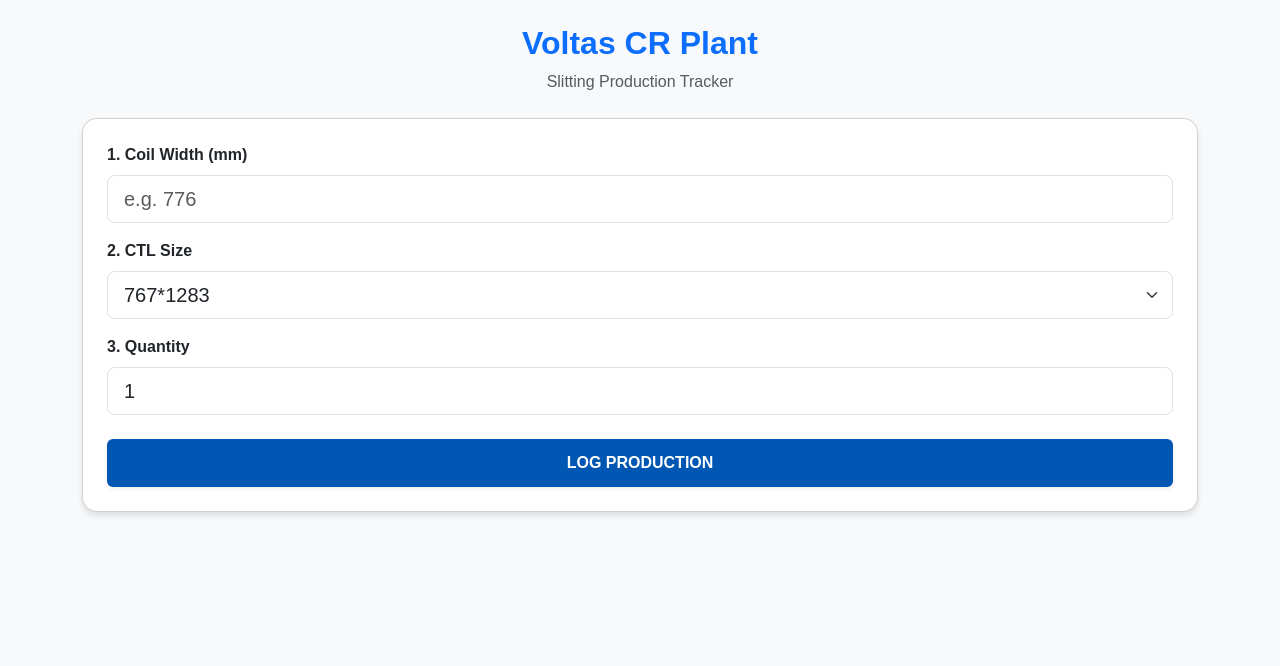
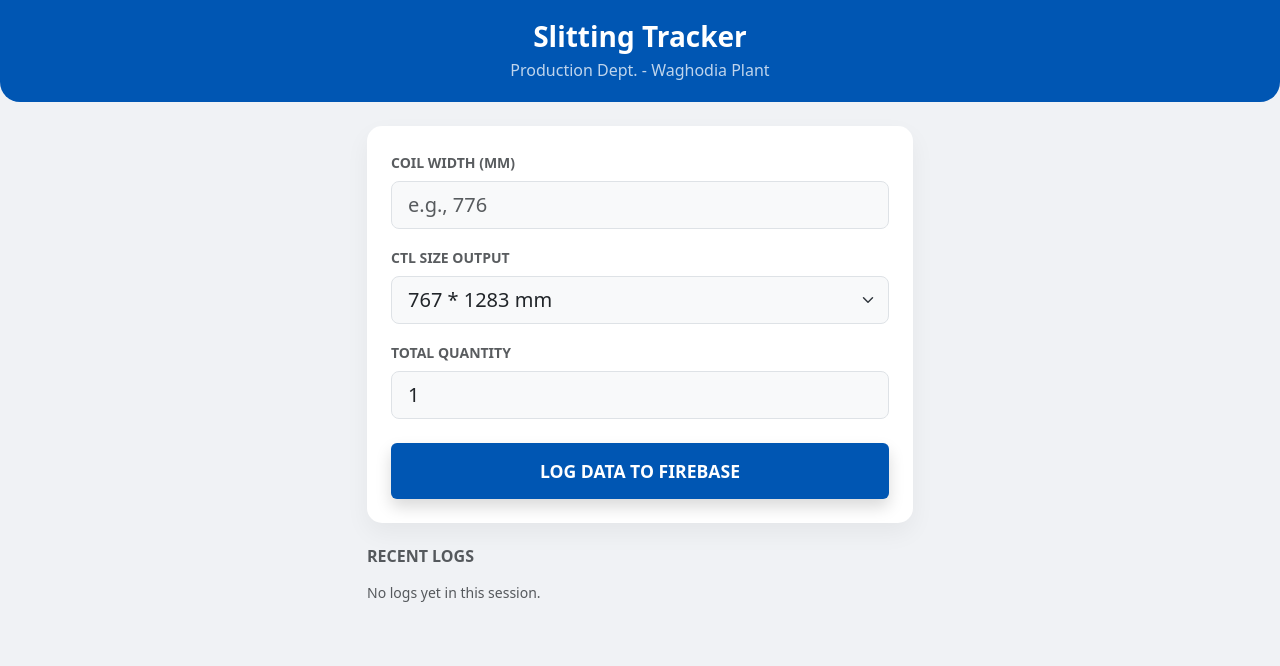
Before and after one commit to jatishhansora890-cmd/CTL, a Flask app: page / in a window 1280 px wide. Shown: the top 666 px of the page. Run offline with Flask 3, Linux system fonts and the light colour scheme.

Commit message:
Update index.html

```diff
--- a/Templates/index.html
+++ b/Templates/index.html
@@ -3,58 +3,114 @@
 <head>
     <meta charset="UTF-8">
     <meta name="viewport" content="width=device-width, initial-scale=1.0">
-    <title>Voltas Production Tracker</title>
+    <title>Production Tracker | Voltas CR</title>
     <link href="https://cdn.jsdelivr.net/npm/bootstrap@5.3.0/dist/css/bootstrap.min.css" rel="stylesheet">
     <style>
-        body { background-color: #f8f9fa; font-family: sans-serif; }
-        .card { border-radius: 15px; box-shadow: 0 4px 6px rgba(0,0,0,0.1); }
-        .btn-primary { background-color: #0056b3; border: none; padding: 12px; font-weight: bold; }
+        :root { --voltas-blue: #0056b3; }
+        body { background-color: #f0f2f5; }
+        .header-section { background: var(--voltas-blue); color: white; padding: 20px 0; border-radius: 0 0 20px 20px; }
+        .form-card { border: none; border-radius: 15px; box-shadow: 0 10px 25px rgba(0,0,0,0.05); }
+        .btn-log { background: var(--voltas-blue); border: none; padding: 15px; font-weight: 600; font-size: 1.1rem; }
+        .history-badge { background: #e9ecef; border-radius: 8px; padding: 10px; margin-bottom: 8px; }
     </style>
 </head>
 <body>
-    <div class="container mt-4">
-        <div class="text-center mb-4">
-            <h2 class="fw-bold text-primary">Voltas CR Plant</h2>
-            <p class="text-muted">Slitting Production Tracker</p>
+
+<div class="header-section text-center mb-4">
+    <h1 class="h3 fw-bold mb-1">Slitting Tracker</h1>
+    <p class="mb-0 opacity-75">Production Dept. - Waghodia Plant</p>
+</div>
+
+<div class="container pb-5">
+    <div class="row justify-content-center">
+        <div class="col-md-6">
+            <div class="card form-card p-4 mb-4">
+                <div class="mb-3">
+                    <label class="form-label fw-bold small text-uppercase text-muted">Coil Width (mm)</label>
+                    <input type="number" id="width" class="form-control form-control-lg bg-light" placeholder="e.g., 776">
+                </div>
+
+                <div class="mb-3">
+                    <label class="form-label fw-bold small text-uppercase text-muted">CTL Size Output</label>
+                    <select id="size" class="form-select form-select-lg bg-light">
+                        <option value="767*1283">767 * 1283 mm</option>
+                        <option value="800*1500">800 * 1500 mm</option>
+                        <option value="Custom">Custom / Other</option>
+                    </select>
+                </div>
+
+                <div class="mb-4">
+                    <label class="form-label fw-bold small text-uppercase text-muted">Total Quantity</label>
+                    <input type="number" id="qty" class="form-control form-control-lg bg-light" value="1">
+                </div>
+
+                <button onclick="submitData()" id="submitBtn" class="btn btn-primary btn-log w-100 shadow">
+                    LOG DATA TO FIREBASE
+                </button>
+            </div>
+
+            <h6 class="fw-bold text-muted text-uppercase mb-3">Recent Logs</h6>
+            <div id="historyList">
+                <p class="text-muted small">No logs yet in this session.</p>
+            </div>
         </div>
+    </div>
+</div>
 
-        <div class="card p-4 mb-4">
-            <label class="form-label fw-bold">1. Coil Width (mm)</label>
-            <input type="number" id="width" class="form-control form-control-lg" placeholder="e.g. 776">
+<script>
+    async function submitData() {
+        const btn = document.getElementById('submitBtn');
+        const width = document.getElementById('width').value;
+        const size = document.getElementById('size').value;
+        const qty = document.getElementById('qty').value;
 
-            <label class="form-label fw-bold mt-3">2. CTL Size</label>
-            <select id="size" class="form-select form-select-lg">
-                <option>767*1283</option>
-                <option>800*1500</option>
-            </select>
+        if(!width || !qty) return alert("Please fill all fields");
 
-            <label class="form-label fw-bold mt-3">3. Quantity</label>
-            <input type="number" id="qty" class="form-control form-control-lg" value="1">
+        btn.disabled = true;
+        btn.innerText = "SAVING...";
 
-            <button onclick="submitData()" class="btn btn-primary w-100 mt-4 shadow-sm">LOG PRODUCTION</button>
-        </div>
+        const data = {
+            width: width,
+            size: size,
+            qty: qty,
+            timestamp: new Date().toLocaleString()
+        };
 
-        <div id="status" class="text-center fw-bold text-success"></div>
-    </div>
-
-    <script>
-        async function submitData() {
-            const data = {
-                width: document.getElementById('width').value,
-                size: document.getElementById('size').value,
-                qty: document.getElementById('qty').value,
-                timestamp: new Date().toISOString()
-            };
-            const response = await fetch('/log_production', {
+        try {
+            const res = await fetch('/log_production', {
                 method: 'POST',
                 headers: {'Content-Type': 'application/json'},
                 body: JSON.stringify(data)
             });
-            if(response.ok) {
-                document.getElementById('status').innerText = "✅ Successfully Logged!";
-                setTimeout(() => document.getElementById('status').innerText = "", 3000);
+
+            if(res.ok) {
+                addToHistory(data);
+                document.getElementById('width').value = "";
+                alert("Success! Data recorded.");
             }
+        } catch(e) {
+            alert("Connection error. Check database.");
+        } finally {
+            btn.disabled = false;
+            btn.innerText = "LOG DATA TO FIREBASE";
         }
-    </script>
+    }
+
+    function addToHistory(item) {
+        const list = document.getElementById('historyList');
+        if(list.innerText.includes("No logs")) list.innerHTML = "";
+
+        const div = document.createElement('div');
+        div.className = "history-badge d-flex justify-content-between align-items-center";
+        div.innerHTML = `
+            <div>
+                <strong>${item.width}mm</strong> &rarr; ${item.size}<br>
+                <small class="text-muted">${item.timestamp}</small>
+            </div>
+            <span class="badge bg-success rounded-pill">Qty: ${item.qty}</span>
+        `;
+        list.prepend(div);
+    }
+</script>
 </body>
 </html>
```
